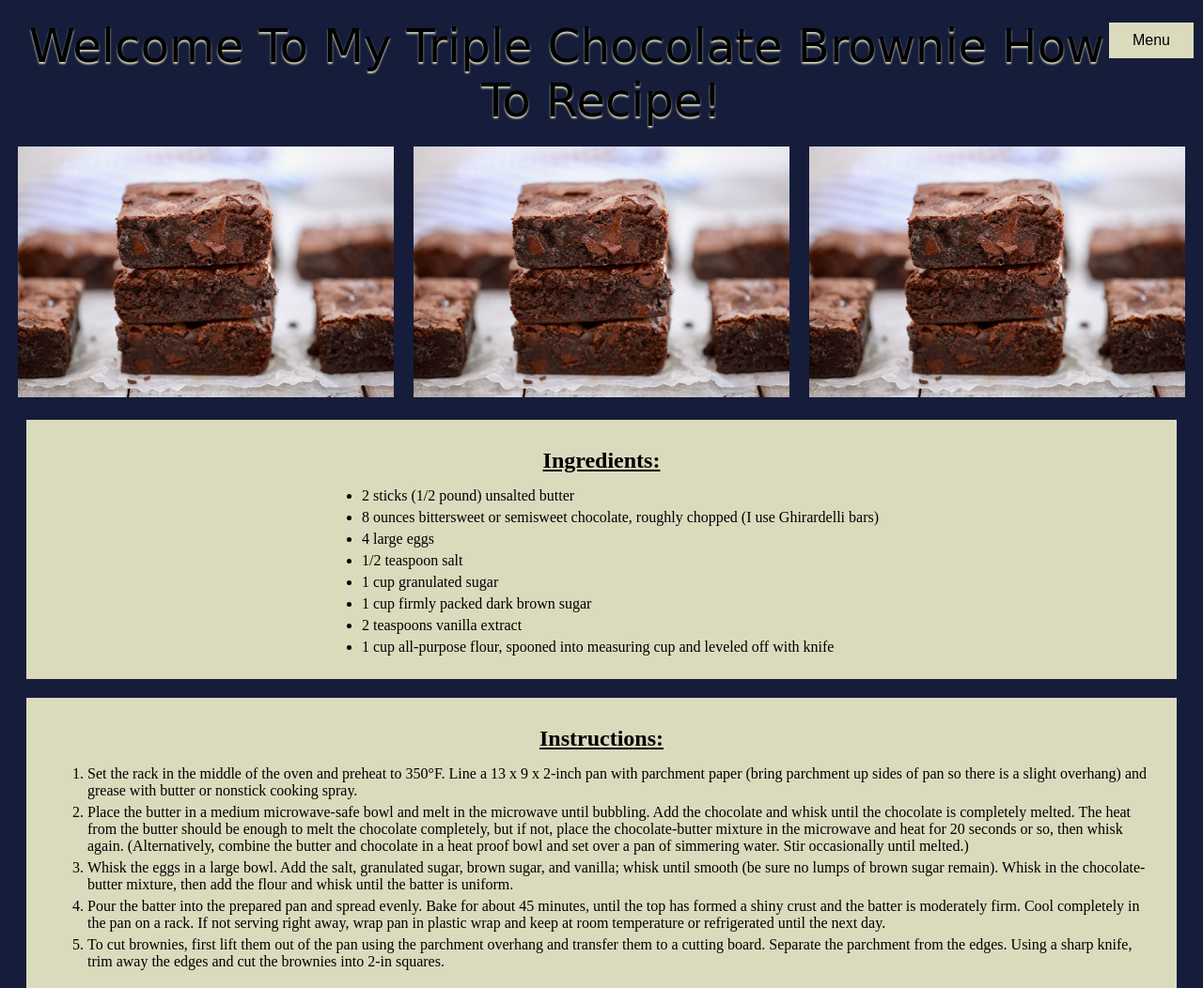
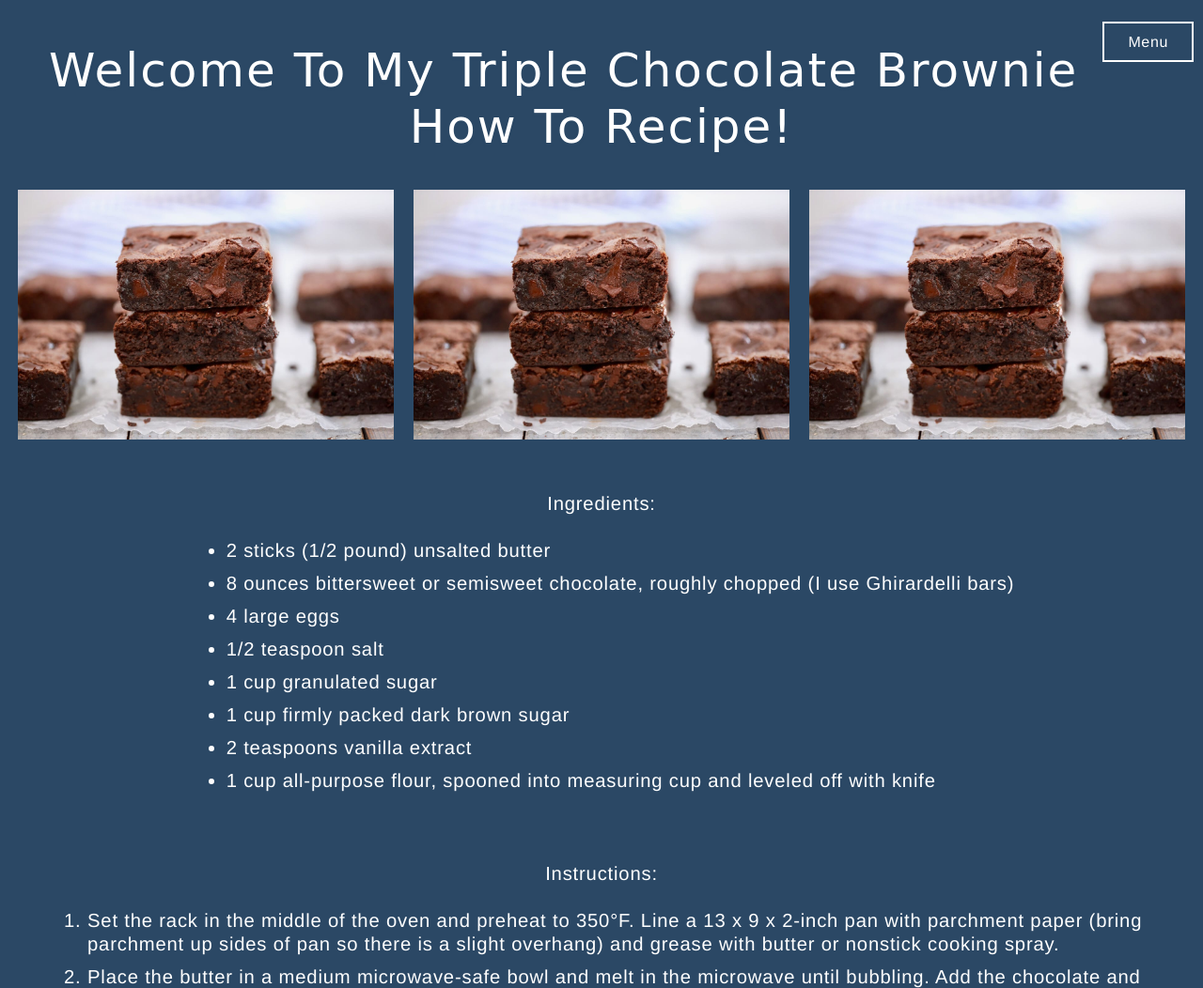
Before and after one commit to xtremeyou/odin-project, a plain HTML site: page index.html in a window 1280 px wide. Shown: the top 1052 px of the page at 94% size. Drawn offline with Linux system fonts and the light colour scheme.

Commit message:
refreshed website

```diff
--- a/brownie.css
+++ b/brownie.css
@@ -1,6 +1,6 @@
 
         * {
-            color: black; background-color: #151D3B;
+            color: white; background-color: #2B4865;
             }
             .alert-text {
                 text-align: center;
@@ -21,20 +21,22 @@
 
             .first-h2 {
                 text-align: center;
-                background-color: #DADBBD;
+                background-color: #2B4865;
             }
 
             .second-h2 {
                 text-align: center;
-                background-color: #DADBBD;
+                background-color:  #2B4865;
                 margin: auto;
                 padding: 10px;
 
             }
 
+
+
             .first-p {
-                border: 5px solid #DADBBD;
-                background-color: #DADBBD;
+                border: 5px solid #2B4865;
+                background-color: #2B4865;
                 text-align: center;
                 padding: 15px;
                 margin: 20px;
@@ -42,12 +44,12 @@
             }
 
             .list-1 {
-                background-color: #DADBBD;
+                background-color: #2B4865;
 
             }
 
             .list-text {
-                background-color: #DADBBD;
+                background-color: #2B4865;
                 padding-left: ;
                 text-align: left;
                 margin: 5px;
@@ -56,25 +58,24 @@
 
             .list-text-1 {
                 padding-bottom: 5px;
-                background-color: #DADBBD;
+                background-color: #2B4865;
                 text-align: left;
             }
 
             .style-h1 {
                 text-align: center;
-                color: black;
+                color: white;
                 font-family: "Great Vibes", cursive;
                 font-size: 50px;
                 font-weight: normal;
-                text-shadow: 0 2px 2px #DADBBD;
+                text-shadow: 0 2px 2px #2B4865;
                 margin: 20px;
             }
 
 
             .third-h2 {
                 text-align: center;
-                background-color: #DADBBD;
-                text-decoration: underline;
+                background-color: #2B4865;
             }
 
             .column {
@@ -90,9 +91,9 @@
               }
             .button-1 {
                 float: right;
-                background-color: #DADBBD;
-                border: none;
-                color: black;
+                background-color: #2B4865;
+                border: 2px solid white;
+                color: white;
                 padding: 10px 25px;
                 text-align: center;
                 text-decoration: none;
@@ -114,11 +115,22 @@
                 text-align: center;
                 margin: 25px;
                 padding: 25px;
-                background-color: #DADBBD;
+                background-color: #2B4865;
                 color: #555555;
             }
 
             .idkman {
-                color: black;
-                background-color: #DADBBD;
+                color: white;
+                background-color: #2B4865;
+                font-size: small;
             }
+
+            * {
+                font-family: GTHaptik,Helvetica,Arial,Sans-serif;
+                font-size: 1.125rem;
+                line-height: 1.2;
+                color: white;
+                font-weight: 400;
+                letter-spacing: .04em;
+                padding-top: 0.3125rem;
+               }
--- a/index.html
+++ b/index.html
@@ -7,7 +7,6 @@
     </head>
 
 <body>
-
 
 
     <button class="button-1">Menu</button>
@@ -32,7 +31,7 @@
 
 
     <div class="first-p">
-        <h2 class="second-h2"><u class="first-h2">Ingredients:</u></h2>
+        <h2 class="second-h2">Ingredients:</h2>
         <ul class="list-1">
             <li class="list-text">2 sticks (1/2 pound) unsalted butter</li>
             <li class="list-text">8 ounces bittersweet or semisweet chocolate, roughly chopped (I use Ghirardelli bars)</li>
@@ -46,7 +45,7 @@
     </div>
 
     <div class="first-p">
-        <h2 class="second-h2"><u class="first-h2">Instructions:</u></h2>
+        <h2 class="second-h2">Instructions:</h2>
         <ol class="list-text">
             <li class="list-text-1">
             Set the rack in the middle of the oven and preheat to 350°F. Line a 13 x 9 x 2-inch pan with parchment paper (bring parchment up sides of pan so there is a slight overhang) and grease with butter or nonstick cooking spray.
```
